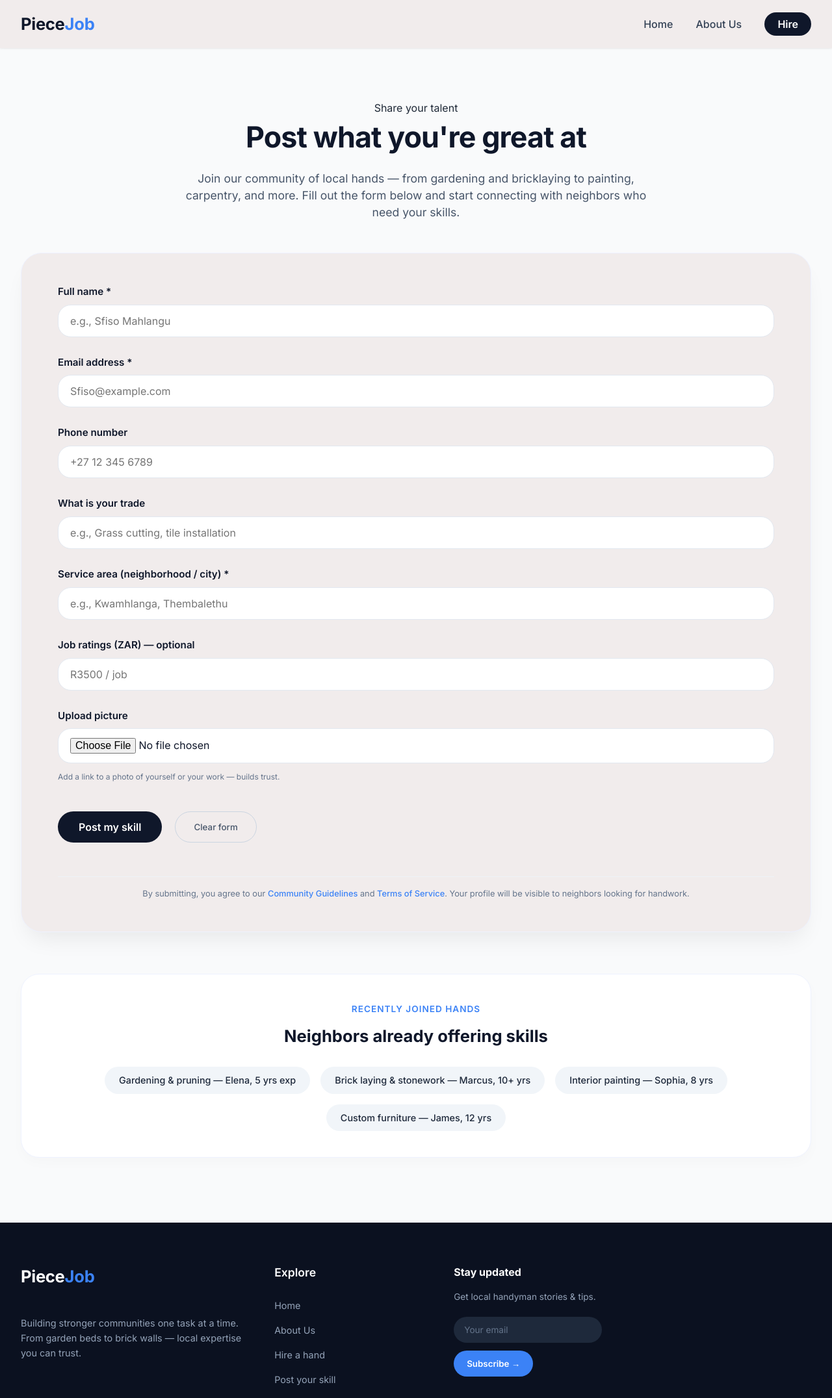
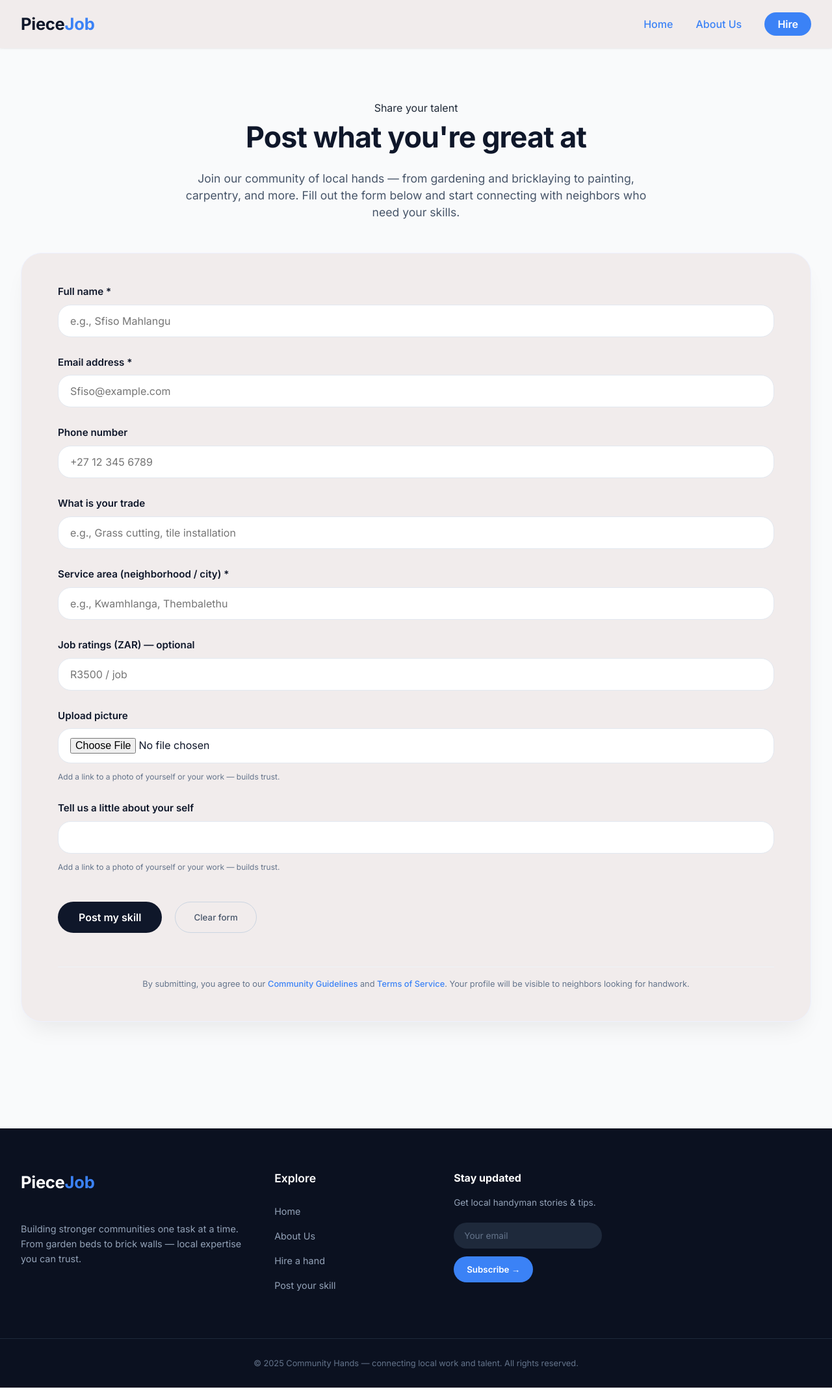
Before and after one commit to TsakaneGit/Piece_Job, a plain HTML site: page pages/form.html in a window 1280 px wide. Shown: the top 2152 px of the page at 65% size. Drawn offline with Linux system fonts and the light colour scheme.

Commit message:
Fixed nav links

```diff
--- a/pages/form.html
+++ b/pages/form.html
@@ -139,6 +139,14 @@
                 trust.</small
               >
             </div>
+            <div class="form-group">
+              <label for="info">Tell us a little about your self</label>
+              <input type="text-area" id="info" name="info" />
+              <small class="field-hint"
+                >Add a link to a photo of yourself or your work — builds
+                trust.</small
+              >
+            </div>
 
             <!-- Submit button -->
             <div class="form-actions">
@@ -153,22 +161,6 @@
               neighbors looking for handwork.
             </p>
           </form>
-        </div>
-
-        <!-- Optional: recent posts preview -->
-        <div class="recent-skills-preview">
-          <div class="preview-header">
-            <span>Recently joined hands</span>
-            <h3>Neighbors already offering skills</h3>
-          </div>
-          <div class="mini-skills-list">
-            <div class="mini-skill">Gardening & pruning — Elena, 5 yrs exp</div>
-            <div class="mini-skill">
-              Brick laying & stonework — Marcus, 10+ yrs
-            </div>
-            <div class="mini-skill">Interior painting — Sophia, 8 yrs</div>
-            <div class="mini-skill">Custom furniture — James, 12 yrs</div>
-          </div>
         </div>
       </div>
     </section>
--- a/styles.css
+++ b/styles.css
@@ -68,24 +68,25 @@ body {
 }
 
 .nav-item:hover {
-  background: #3b82f6;
-  color: white;
-  padding: 8px;
+  border-bottom: 2px solid #3b82f6;
+  color: #3b82f6;
+  padding: 5px 8px 5px 8px;
   border-radius: 40px;
-  /* font-weight: 600; */
+  font-weight: 600;
   transition: all 0.2s;
 }
 
-.nav-item:focus {
-  background: #3b82f6;
-  color: white;
-  padding: 8px;
+.nav-item:active {
+  border-bottom: 2px solid #3b82f6;
+  color: #3b82f6;
+  padding: 5px 8px 5px 8px;
   border-radius: 40px;
+  font-weight: 600;
   transition: all 0.2s;
 }
 
 .hire-btn-nav {
-  background: #0f172a;
+  background: #3b82f6;
   color: white;
   padding: 8px 20px;
   border-radius: 40px;
@@ -93,10 +94,14 @@ body {
   transition: all 0.2s;
 }
 
-/* .hire-btn-nav:hover {
+.hire-btn-nav:hover {
   background: #3b82f6;
   color: white;
-} */
+  padding: 8px 20px;
+  border-radius: 40px;
+  font-weight: 600;
+  transition: all 0.2s;
+}
 
 /* Active state for Hire button */
 
--- a/styles/form.css
+++ b/styles/form.css
@@ -60,17 +60,24 @@ body {
 .nav-item {
   text-decoration: none;
   font-weight: 500;
-  color: #334155;
+  color: #3b82f6;
   transition: color 0.2s ease;
   font-size: 1rem;
+  position: relative;
+  padding-bottom: 4px;
 }
 
 .nav-item:hover {
+  border-bottom: 2px solid #3b82f6;
   color: #3b82f6;
+  padding: 5px 8px 5px 8px;
+  border-radius: 40px;
+  font-weight: 600;
+  transition: all 0.2s;
 }
 
 .hire-btn-nav {
-  background: #0f172a;
+  background: #3b82f6;
   color: white;
   padding: 8px 20px;
   border-radius: 40px;
@@ -81,14 +88,9 @@ body {
 .hire-btn-nav:hover {
   background: #3b82f6;
   color: white;
-}
-
-.nav-item:hover {
-  background: #3b82f6;
-  color: white;
-  padding: 8px;
+  padding: 8px 20px;
   border-radius: 40px;
-
+  font-weight: 600;
   transition: all 0.2s;
 }
 
```
